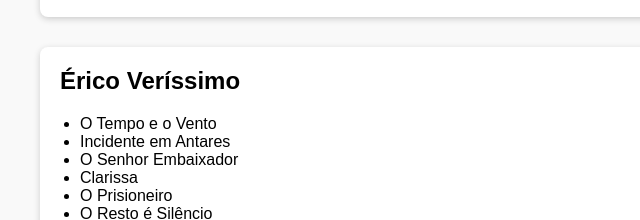
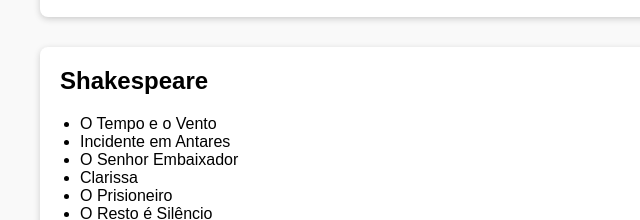
Before and after one commit to iconnedanielsantos/tsc01, a plain HTML site: page index.html in a window 1280 px wide. Shown: the part 2733-2953 px from the top of the page, 0-640 px from the left. Drawn offline with Linux system fonts and the light colour scheme.

Commit message:
Shakespeare
Teste Shakespeare

```diff
--- a/index.html
+++ b/index.html
@@ -149,7 +149,7 @@
         </ul>
     </div>
     <div class="autor">
-        <h2>Érico Veríssimo</h2>
+        <h2> Shakespeare</h2>
         <ul>
             <li>O Tempo e o Vento</li>
             <li>Incidente em Antares</li>
```
